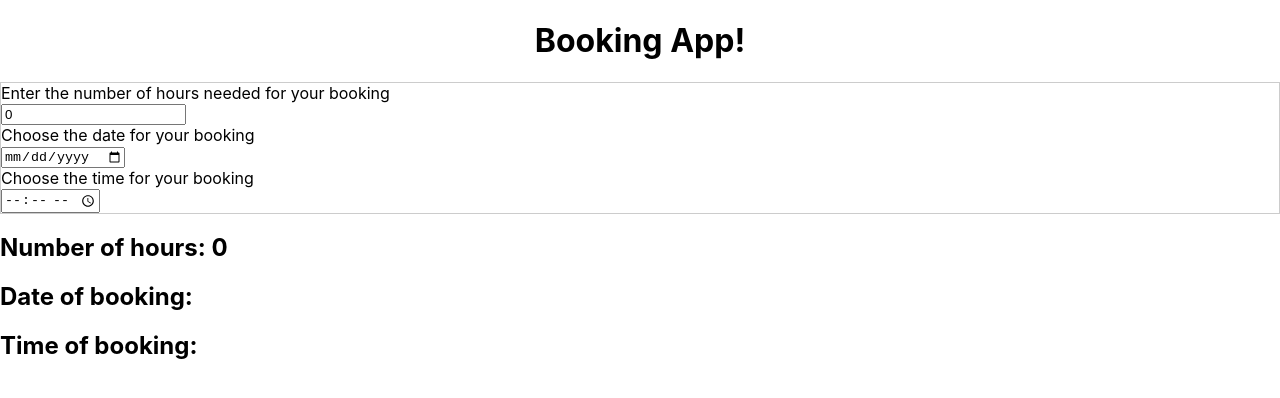
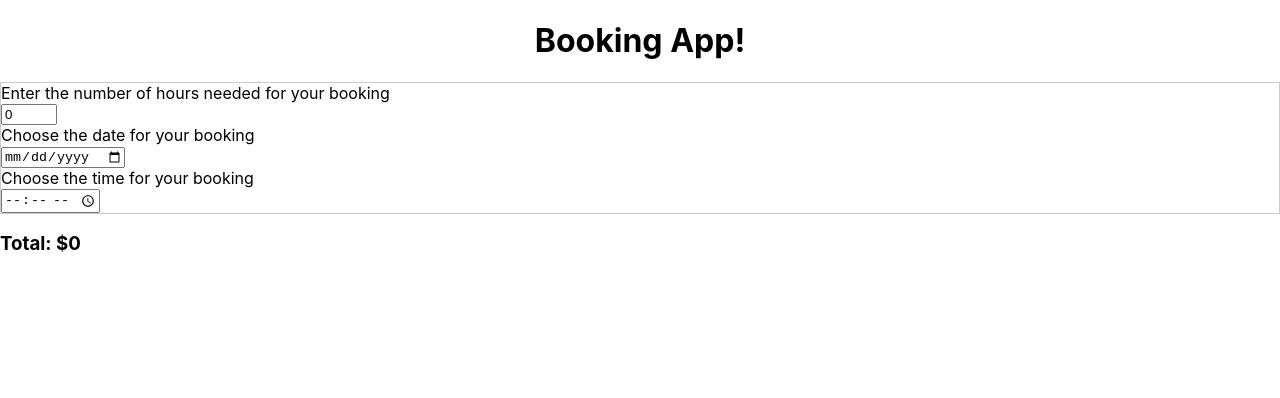
Before and after one commit to ryanwong2000/booking-app-test, a React (Create React App) app: page / in a window 1280 px wide. Shown: the top 398 px of the page. Built offline with nearby package versions, Linux system fonts and the light colour scheme.

Commit message:
logic for hours going between weekdays and weekends

```diff
--- a/src/components/FinalCheckout.js
+++ b/src/components/FinalCheckout.js
@@ -1,11 +1,47 @@
 import React from 'react';
 
 export default function FinalCheckout(props) {
+  const PRICE_WEEKDAYS = 100;
+  const PRICE_WEEKENDS = 150;
+
+  const getTotal = (date, hours, time, priceWeekdays, priceWeekends) => {
+    const dayOfWeek = new Date(date).getDay();
+    console.log('day', dayOfWeek);
+    //check for overlap between a weekday and weekends
+    if (
+      Number(time.substring(0, 2)) + Number(hours) > 24 &&
+      (dayOfWeek === 4 || dayOfWeek === 6)
+    ) {
+      let hoursWeekday, hoursWeekend;
+      //friday -> saturday
+      if (dayOfWeek === 4) {
+        hoursWeekday = 24 - Number(time.substring(0, 2));
+        hoursWeekend = hours - hoursWeekday;
+      }
+      //sunday -> monday
+      else {
+        hoursWeekend = 24 - Number(time.substring(0, 2));
+        hoursWeekday = hours - hoursWeekend;
+      }
+      console.log(hoursWeekday, hoursWeekend);
+      return hoursWeekday * priceWeekdays + hoursWeekend * priceWeekends;
+    } else {
+      //check if date is weekend
+      if (dayOfWeek === 6 || dayOfWeek === 5) return hours * priceWeekends;
+      else return hours * priceWeekdays;
+    }
+  };
+
+  const total = getTotal(
+    props.date,
+    props.hours,
+    props.time,
+    PRICE_WEEKDAYS,
+    PRICE_WEEKENDS
+  );
   return (
     <div>
-      <h2>Number of hours: {props.hours}</h2>
-      <h2>Date of booking: {props.date}</h2>
-      <h2>Time of booking: {props.time}</h2>
+      <h3>Total: ${total}</h3>
     </div>
   );
 }
--- a/src/components/MyForm.js
+++ b/src/components/MyForm.js
@@ -13,11 +13,8 @@ export default class MyForm extends Component {
     this.handleChange = this.handleChange.bind(this);
   }
 
-  priceWeekdays = 100;
-  priceWeekends = 150;
-
   handleChange = (event, fieldName) => {
-    console.log(fieldName, event.target.value);
+    console.log(fieldName, event.target.value, typeof event.target.value);
     this.setState({
       [fieldName]: event.target.value
     });
@@ -36,6 +33,8 @@ export default class MyForm extends Component {
             id="hoursNeeded"
             type="number"
             value={this.state.hours}
+            min="0"
+            max="10"
             onChange={(event) => this.handleChange(event, 'hours')}
             required
           />
```
